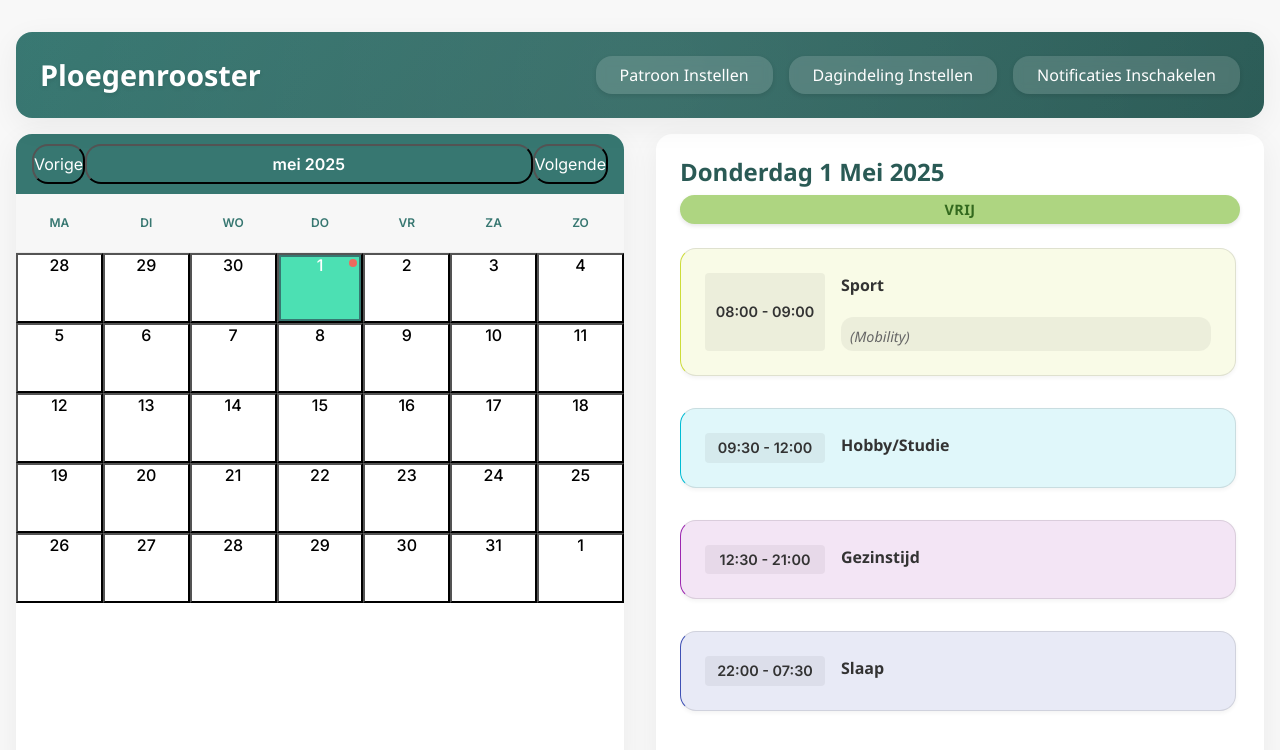
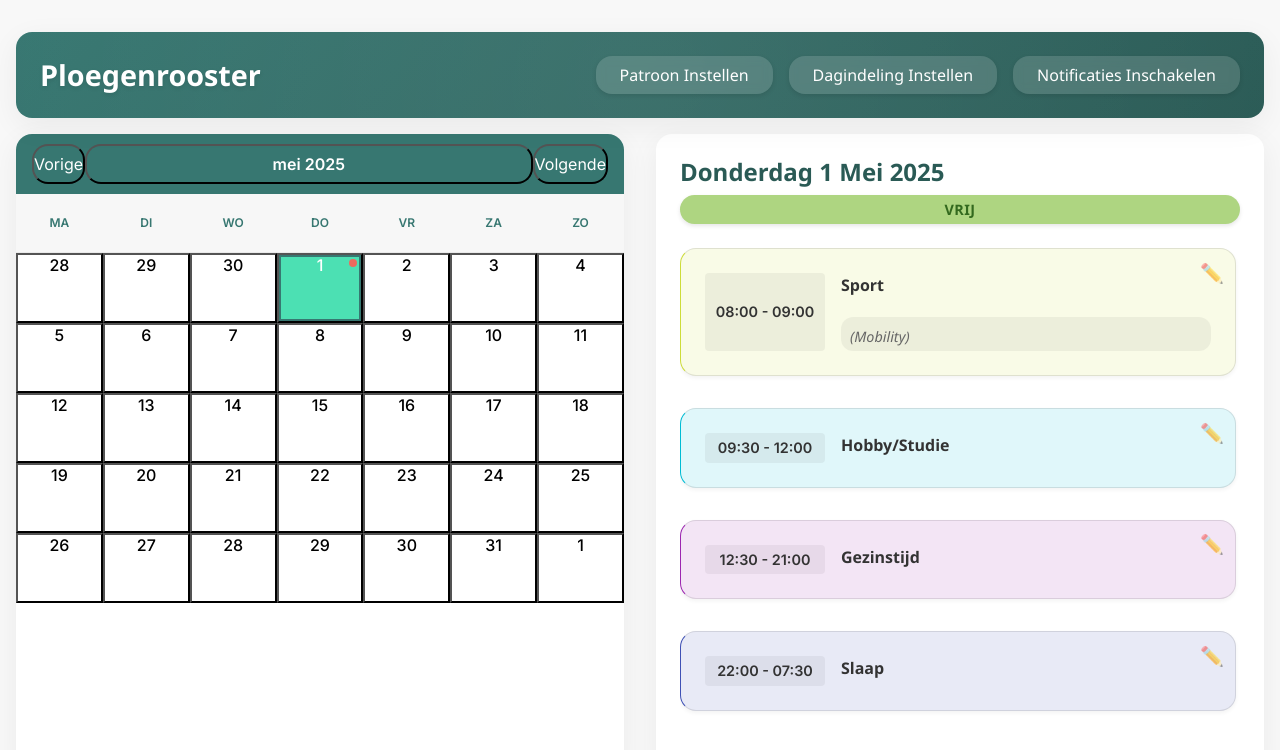
Before and after one commit to Wijsbe/daily-scedule, a React (Vite) app: page / in a window 1280 px wide. Shown: the top 750 px of the page. Built offline with nearby package versions, Linux system fonts and the light colour scheme; the HTML template or start-up script is replaced by a standard one.

Commit message:
Voeg bewerk-knop toe aan activiteiten in dagoverzicht

```diff
--- a/src/App.tsx
+++ b/src/App.tsx
@@ -41,6 +41,7 @@ function App() {
 
   const [toonPatroonInstelling, setToonPatroonInstelling] = useState(false);
   const [toonDagIndelingInstelling, setToonDagIndelingInstelling] = useState(false);
+  const [teBewerkenActiviteit, setTeBewerkenActiviteit] = useState<{datum: Date, activiteit: any, index: number} | null>(null);
 
   // Update de app titel wanneer de preset verandert
   useEffect(() => {
@@ -109,6 +110,12 @@ function App() {
     });
   };
 
+  // Functie om een activiteit te bewerken
+  const bewerkenActiviteit = (datum: Date, activiteit: any, index: number) => {
+    setTeBewerkenActiviteit({ datum, activiteit, index });
+    setToonDagIndelingInstelling(true);
+  };
+
   return (
     <div className="app">
       <header>
@@ -139,6 +146,7 @@ function App() {
             datum={geselecteerdeDatum}
             dienstDagen={dienstDagen}
             dienstSchema={dienstSchema}
+            bewerkenActiviteit={bewerkenActiviteit}
           />
         )}
       </main>
@@ -155,7 +163,11 @@ function App() {
         <DagIndelingInstelling
           dienstSchema={dienstSchema}
           setDienstSchema={setDienstSchema}
-          sluiten={() => setToonDagIndelingInstelling(false)}
+          sluiten={() => {
+            setToonDagIndelingInstelling(false);
+            setTeBewerkenActiviteit(null);
+          }}
+          teBewerkenActiviteit={teBewerkenActiviteit}
         />
       )}
     </div>
--- a/src/components/DagIndelingInstelling.css
+++ b/src/components/DagIndelingInstelling.css
@@ -120,6 +120,24 @@
   transform: translateY(-2px);
   box-shadow: 0 4px 8px rgba(0, 0, 0, 0.1);
   border-color: var(--primary-light);
+}
+
+.activiteit-item.highlight {
+  animation: highlight 2s ease-in-out;
+  border-color: var(--primary-color);
+  box-shadow: 0 0 0 3px rgba(63, 81, 181, 0.3);
+}
+
+@keyframes highlight {
+  0% {
+    background-color: rgba(63, 81, 181, 0.2);
+  }
+  70% {
+    background-color: rgba(63, 81, 181, 0.2);
+  }
+  100% {
+    background-color: rgba(0, 0, 0, 0.02);
+  }
 }
 
 .activiteit-tijden {
--- a/src/components/DagIndelingInstelling.tsx
+++ b/src/components/DagIndelingInstelling.tsx
@@ -7,12 +7,18 @@ interface DagIndelingInstellingProps {
   dienstSchema: DienstSchema;
   setDienstSchema: React.Dispatch<React.SetStateAction<DienstSchema>>;
   sluiten: () => void;
+  teBewerkenActiviteit?: {
+    datum: Date;
+    activiteit: any;
+    index: number;
+  } | null;
 }
 
 const DagIndelingInstelling: React.FC<DagIndelingInstellingProps> = ({
   dienstSchema,
   setDienstSchema,
-  sluiten
+  sluiten,
+  teBewerkenActiviteit
 }) => {
   const [geselecteerdeDienst, setGeselecteerdeDienst] = useState<DienstType>('Ochtend');
   const [activiteiten, setActiviteiten] = useState<DagActiviteit[]>(
@@ -24,6 +30,55 @@ const DagIndelingInstelling: React.FC<DagIndelingInstellingProps> = ({
   React.useEffect(() => {
     setActiviteiten(dienstSchema[geselecteerdeDienst]?.activiteiten || []);
   }, [geselecteerdeDienst, dienstSchema]);
+
+  // Laad de te bewerken activiteit als deze is meegegeven
+  React.useEffect(() => {
+    if (teBewerkenActiviteit) {
+      // Bepaal de dienst van de te bewerken activiteit
+      const dienst = getDienstVoorDatum(teBewerkenActiviteit.datum);
+      setGeselecteerdeDienst(dienst);
+
+      // Scroll naar de te bewerken activiteit
+      setTimeout(() => {
+        const element = document.getElementById(`activiteit-${teBewerkenActiviteit.index}`);
+        if (element) {
+          element.scrollIntoView({ behavior: 'smooth', block: 'center' });
+          element.classList.add('highlight');
+          setTimeout(() => {
+            element.classList.remove('highlight');
+          }, 2000);
+        }
+      }, 500);
+    }
+  }, [teBewerkenActiviteit]);
+
+  // Hulpfunctie om de dienst voor een datum te bepalen
+  const getDienstVoorDatum = (datum: Date): DienstType => {
+    // Hulpfunctie om te controleren of twee datums dezelfde dag zijn
+    const isSameDay = (date1: Date, date2: Date): boolean => {
+      return (
+        date1.getDate() === date2.getDate() &&
+        date1.getMonth() === date2.getMonth() &&
+        date1.getFullYear() === date2.getFullYear()
+      );
+    };
+
+    // Zoek in de dienstSchema welke dienst overeenkomt met de activiteit
+    for (const [dienstType, schema] of Object.entries(dienstSchema)) {
+      const activiteitGevonden = schema.activiteiten.some(act =>
+        act.startTijd === teBewerkenActiviteit?.activiteit.startTijd &&
+        act.eindTijd === teBewerkenActiviteit?.activiteit.eindTijd &&
+        act.type === teBewerkenActiviteit?.activiteit.type
+      );
+
+      if (activiteitGevonden) {
+        return dienstType as DienstType;
+      }
+    }
+
+    // Fallback naar de huidige geselecteerde dienst
+    return geselecteerdeDienst;
+  };
 
   const voegActiviteitToe = () => {
     setToonNieuweActiviteitModal(true);
@@ -140,7 +195,7 @@ const DagIndelingInstelling: React.FC<DagIndelingInstellingProps> = ({
             <p className="geen-activiteiten">Geen activiteiten ingesteld</p>
           ) : (
             activiteiten.map((activiteit, index) => (
-              <div key={index} className="activiteit-item">
+              <div key={index} id={`activiteit-${index}`} className={`activiteit-item ${teBewerkenActiviteit?.index === index ? 'highlight' : ''}`}>
                 <div className="activiteit-tijden">
                   <div className="tijd-veld">
                     <label htmlFor={`start-tijd-${index}`}>Start:</label>
--- a/src/components/DagWeergave.css
+++ b/src/components/DagWeergave.css
@@ -81,6 +81,7 @@
   border-left: 4px solid #ddd;
   box-shadow: 0 2px 8px rgba(0, 0, 0, 0.05);
   transition: var(--transition);
+  position: relative;
 }
 
 .activiteit-item:hover {
@@ -210,6 +211,31 @@
   }
 }
 
+.bewerk-activiteit-knop {
+  position: absolute;
+  top: 8px;
+  right: 8px;
+  background: none;
+  border: none;
+  cursor: pointer;
+  font-size: 1.2rem;
+  opacity: 0.6;
+  transition: var(--transition);
+  padding: 4px;
+  border-radius: 50%;
+  display: flex;
+  align-items: center;
+  justify-content: center;
+  width: 30px;
+  height: 30px;
+}
+
+.bewerk-activiteit-knop:hover {
+  opacity: 1;
+  background-color: rgba(0, 0, 0, 0.05);
+  transform: scale(1.1);
+}
+
 @media (max-width: 480px) {
   .dag-weergave {
     padding: var(--spacing-md);
@@ -218,4 +244,12 @@
   .activiteiten-lijst {
     gap: var(--spacing-sm);
   }
+
+  .bewerk-activiteit-knop {
+    top: 4px;
+    right: 4px;
+    font-size: 1rem;
+    width: 24px;
+    height: 24px;
+  }
 }
--- a/src/components/DagWeergave.tsx
+++ b/src/components/DagWeergave.tsx
@@ -10,12 +10,14 @@ interface DagWeergaveProps {
   datum: Date;
   dienstDagen: DienstDag[];
   dienstSchema: DienstSchema;
+  bewerkenActiviteit?: (datum: Date, activiteit: any, index: number) => void;
 }
 
 const DagWeergave: React.FC<DagWeergaveProps> = ({
   datum,
   dienstDagen,
-  dienstSchema
+  dienstSchema,
+  bewerkenActiviteit
 }) => {
   const [geselecteerdeSport, setGeselecteerdeSport] = useState<SportType | null>(null);
 
@@ -92,6 +94,15 @@ const DagWeergave: React.FC<DagWeergaveProps> = ({
                   </span>
                 )}
               </div>
+              {bewerkenActiviteit && (
+                <button
+                  className="bewerk-activiteit-knop"
+                  onClick={() => bewerkenActiviteit(datum, activiteit, index)}
+                  title="Bewerk deze activiteit"
+                >
+                  <span role="img" aria-label="Bewerken">✏️</span>
+                </button>
+              )}
             </div>
           ))
         ) : (
```
